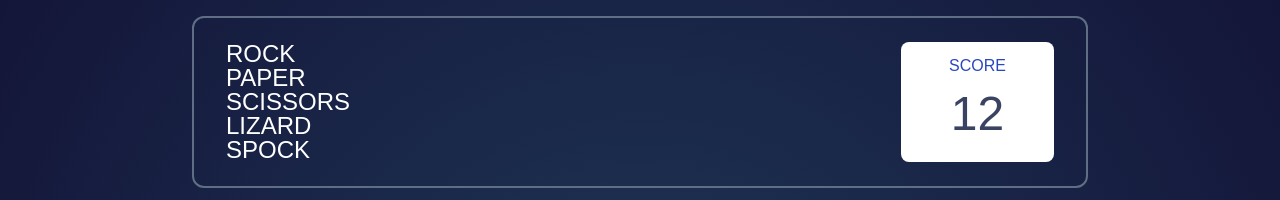
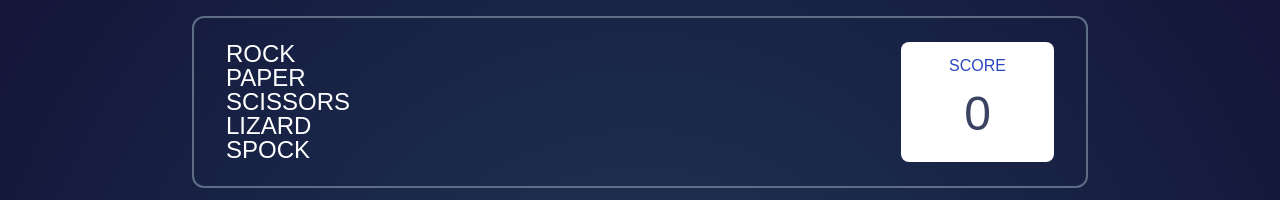
Before and after one commit to vlasscontreras/rpssl, a Nuxt app: page / in a window 1280 px wide. Shown: the top 200 px of the page. Built offline with nearby package versions, Linux system fonts and the light colour scheme.

Commit message:
feat(store): use score from store

```diff
--- a/components/Header.vue
+++ b/components/Header.vue
@@ -10,11 +10,22 @@
       </div>
 
       <div class="col">
-        <Score :score="12" />
+        <Score :score="rpssl.score" />
       </div>
     </div>
   </header>
 </template>
+
+<script lang="ts">
+import Vue from 'vue'
+import { mapState } from 'vuex'
+
+export default Vue.extend({
+  computed: {
+    ...mapState(['rpssl'])
+  }
+})
+</script>
 
 <style scoped>
 .heading {
```
